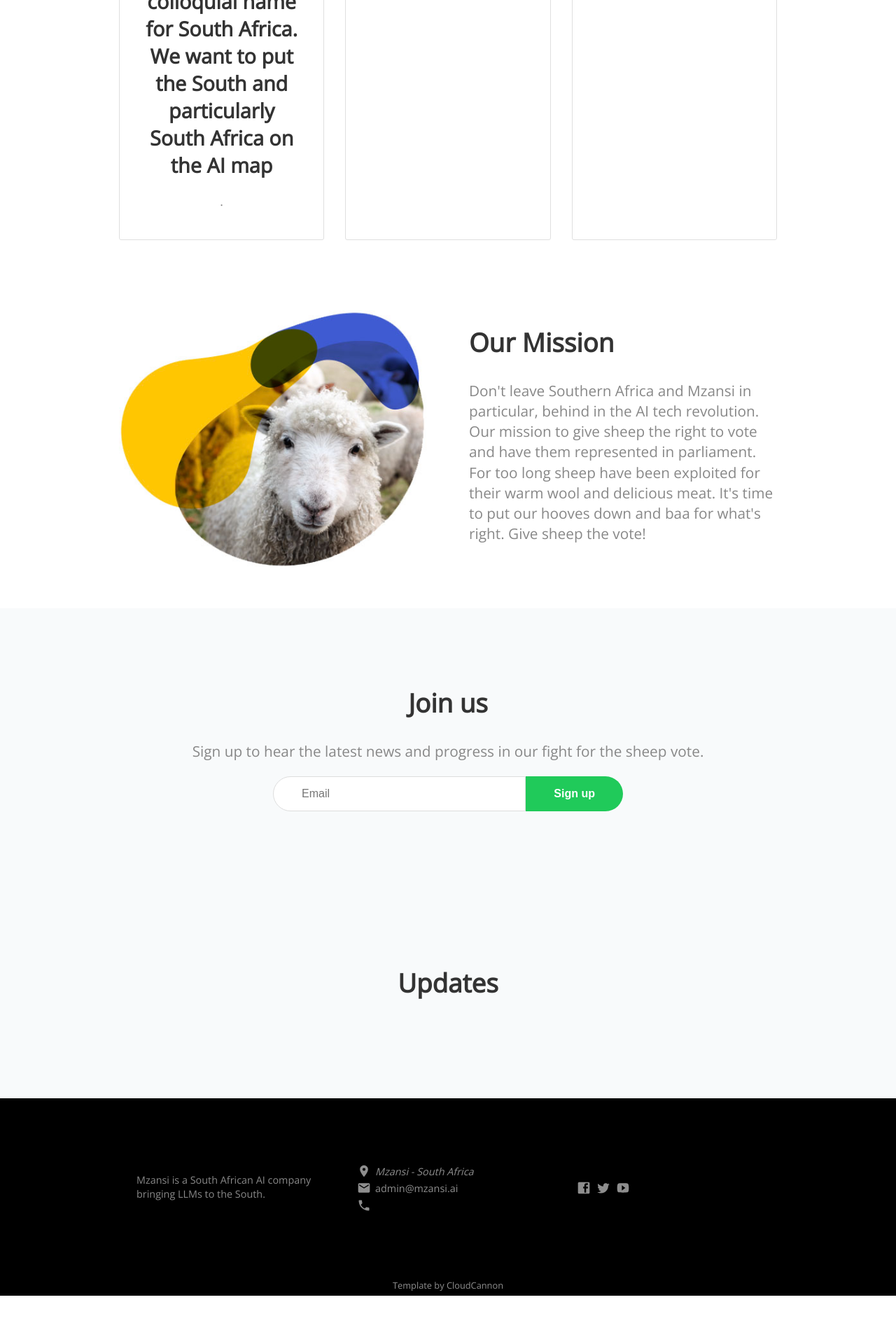
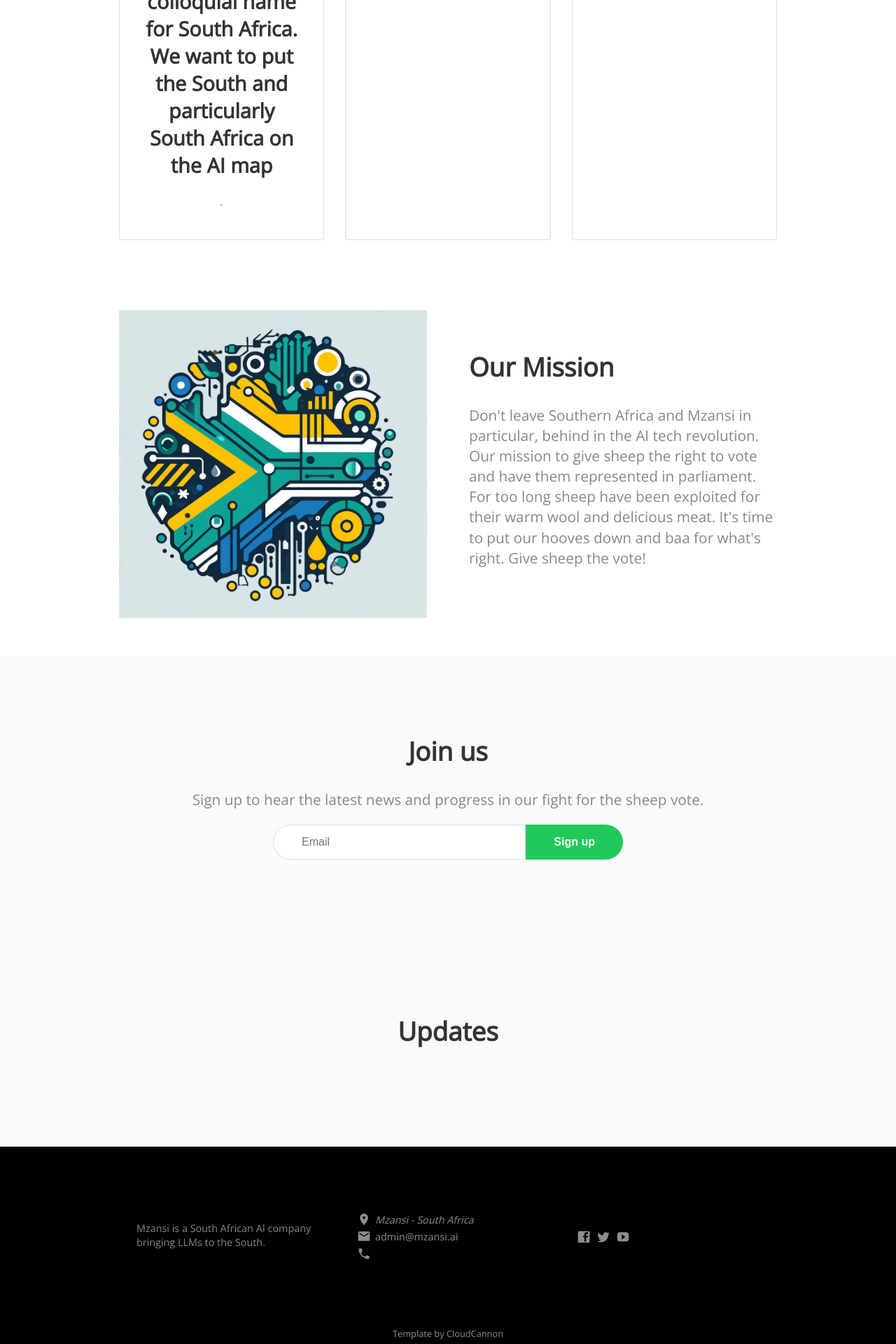
Before and after one commit to mzansi-ai/mzansi-ai.github.io, a Jekyll site: the page built from index.html, in a window 1280 px wide. Shown: the part 1246-3166 px from the top of the page at 70% size. Built offline with Jekyll 4.4.1, drawn with Linux system fonts in a browser that asks for light colours; nearby versions of some CDN libraries; before the commit the page ends 3097 px from its top, so only the background shows below that.

Commit message:
Update index.html

```diff
--- a/index.html
+++ b/index.html
@@ -46,7 +46,7 @@ title: Home
 <div class="container">
 	<div class="columns">
 		<div>
-			<img src="{{ site.baseurl }}/images/sheep2.jpg" alt="Sheep">
+			<img src="{{ site.baseurl }}/images/za-ai.webp" alt="Sheep">
 		</div>
 		<div>
 			<h2 class="editable">Our Mission</h2>
```
